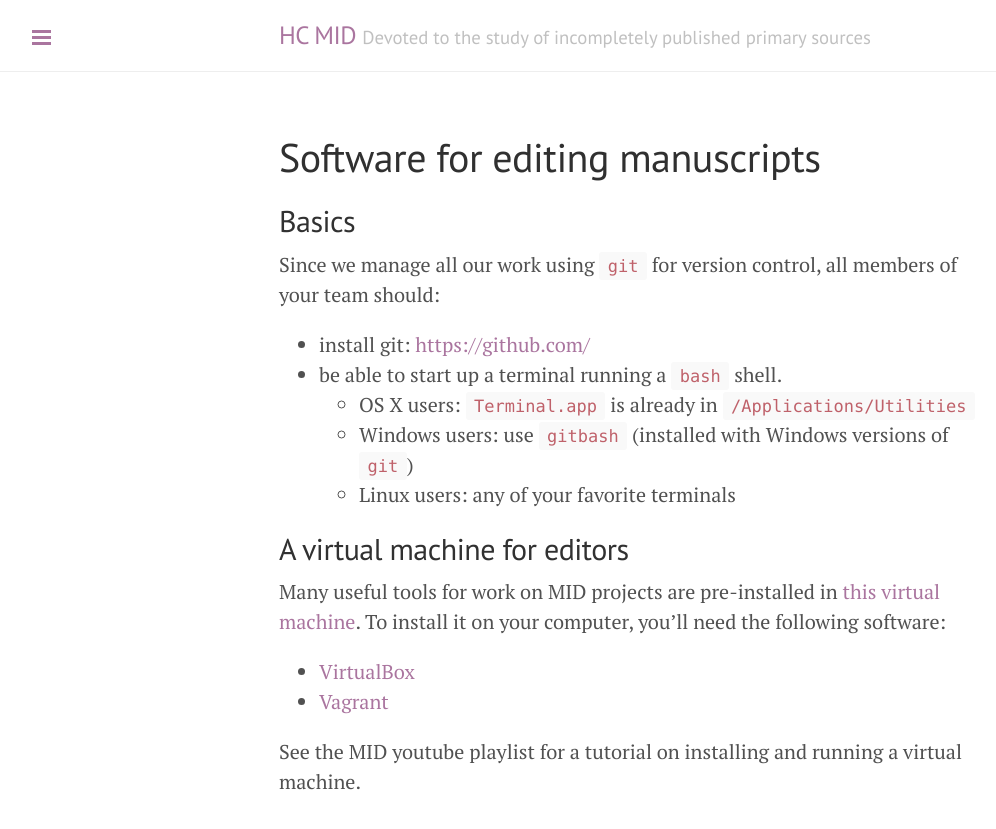
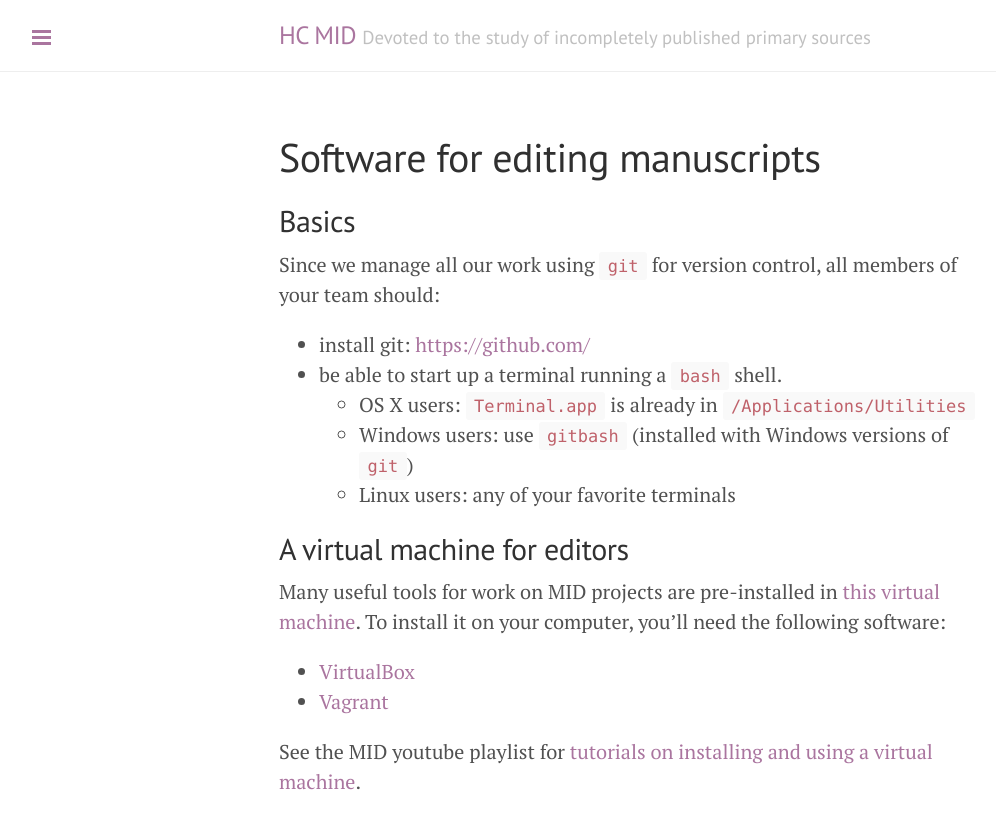
Before and after one commit to HCMID/HCMID.github.io, a Jekyll site: the page built from tech/software.md, in a window 1280 px wide. Shown: the top 829 px of the page, without its empty margins (1-997 px from the left). Built offline with Jekyll 4.4.1, drawn with Linux system fonts in a browser that asks for light colours.

Commit message:
Add links to youtube playlist

```diff
--- a/tech/software.md
+++ b/tech/software.md
@@ -23,4 +23,4 @@ Many useful tools for work on MID projects are pre-installed in [this virtual ma
 - [VirtualBox](https://www.virtualbox.org/wiki/Downloads)
 - [Vagrant](https://www.vagrantup.com/)
 
-See the MID youtube playlist for a tutorial on installing and running a virtual machine.
+See the MID youtube playlist for [tutorials on installing and using a virtual machine](https://www.youtube.com/playlist?list=PLJTxcGcJBiz5H-BhBkDFaebI9-R9RSkIN).
```
Also changed, not shown: tech/index.md (+1 -1 lines).
